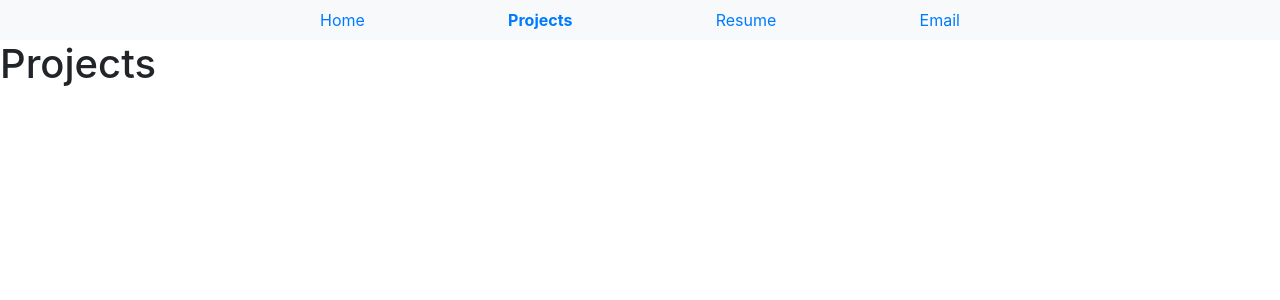
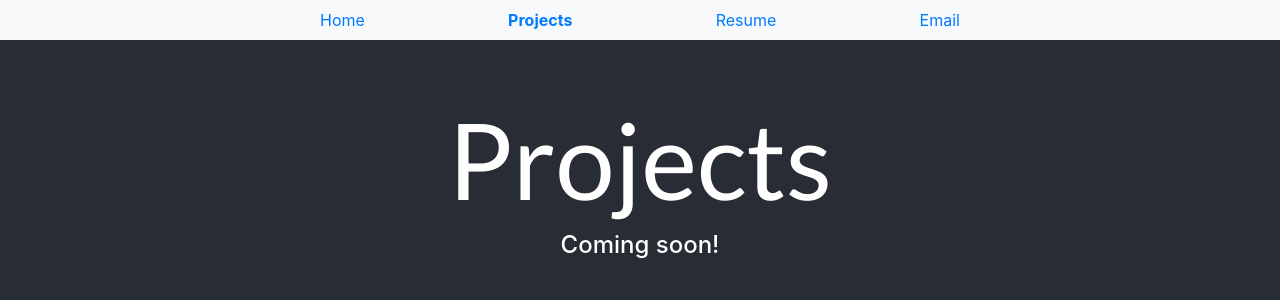
Before and after one commit to bwong97/web-portfolio, a React (Create React App) app: page /projects in a window 1280 px wide. Shown: the top 300 px of the page. Built offline with nearby package versions, Linux system fonts and the light colour scheme.

Commit message:
added some extra text

```diff
--- a/src/App.css
+++ b/src/App.css
@@ -9,7 +9,7 @@
 
 .App-header {
   background-color: #282c34;
-  /* min-height: 100vh; */
+  min-height: 100vh;
   display: flex;
   flex-direction: column;
   align-items: center;
--- a/src/components/Home/index.js
+++ b/src/components/Home/index.js
@@ -2,10 +2,12 @@ import React from 'react'
 
 function Home() {
   return (
-    <div>
+    <div className="App-header">
+      <h1>&nbsp;</h1>
       <h1 className="My-name">Bradley Wong</h1>
       <h2>Front End Web Developer</h2>
       <p>Diploma Graduate from BCIT 2020 in Computer Information Technology</p>
+      <h5>~ Webapp under construction ~</h5>
     </div>
   )
 }
--- a/src/components/Projects/index.js
+++ b/src/components/Projects/index.js
@@ -2,8 +2,10 @@ import React from 'react'
 
 function Projects() {
   return (
-    <div>
-      <h1>Projects</h1>
+    <div className="App-header">
+      <h1>&nbsp;</h1>
+      <h1 className="My-name">Projects</h1>
+      <h4>Coming soon!</h4>
     </div>
   )
 }
```
